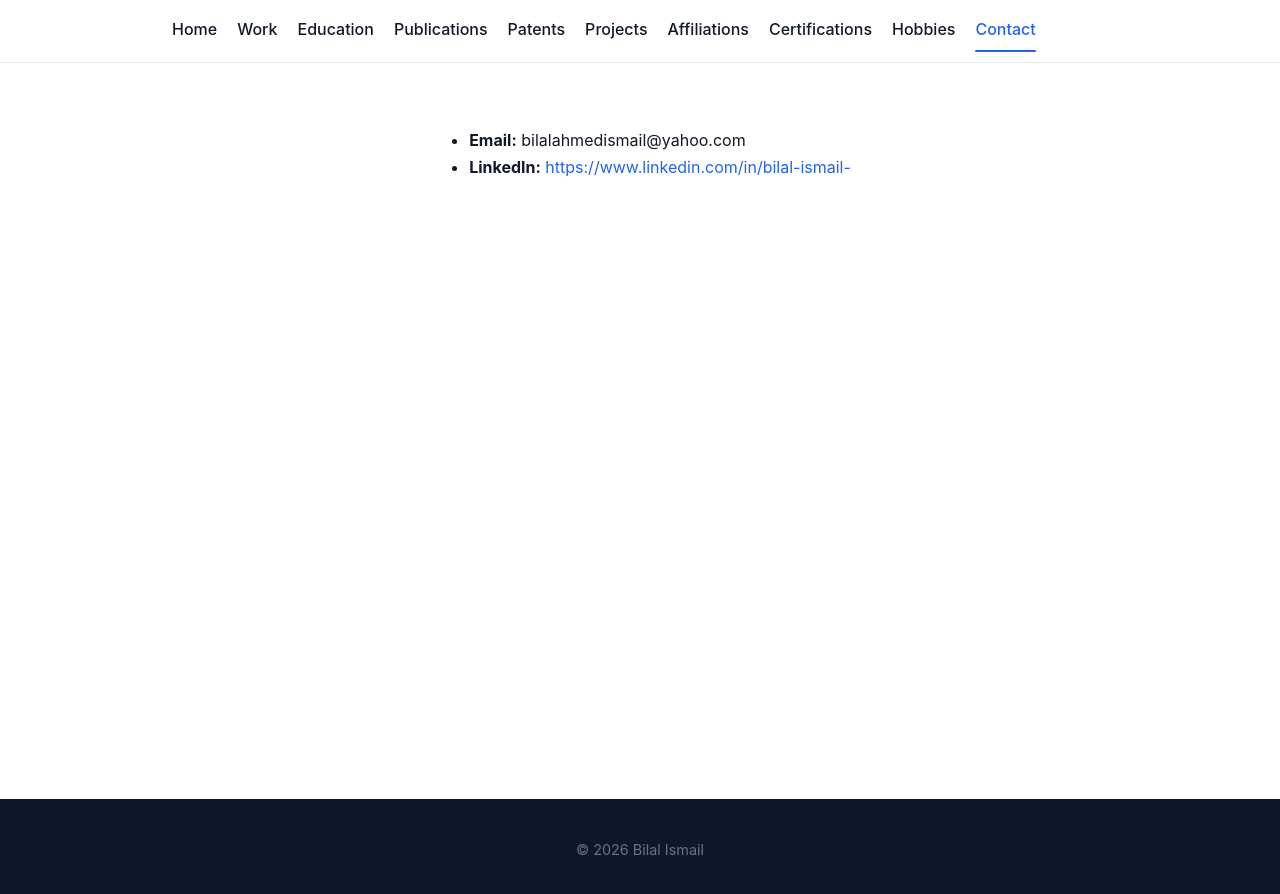
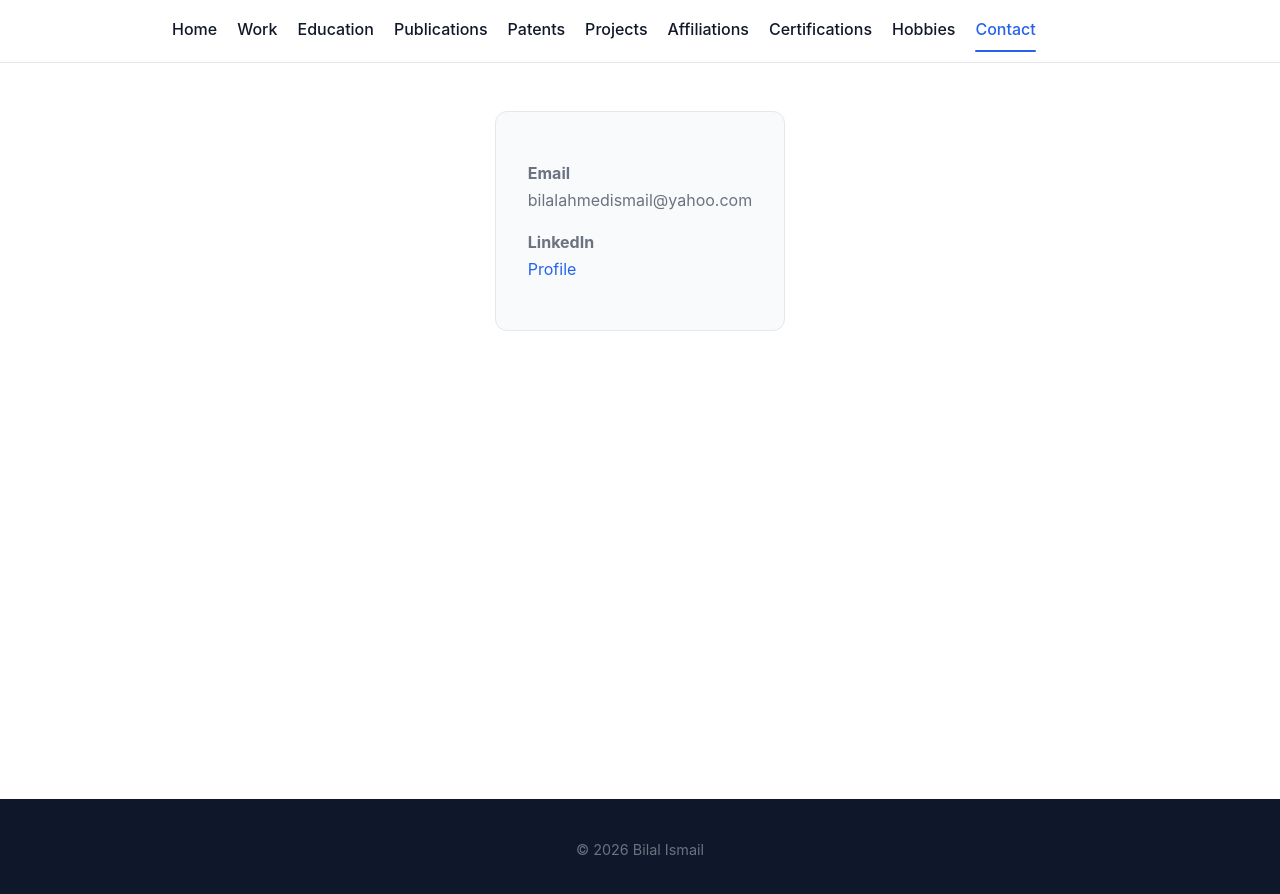
Before and after one commit to bilal-ismail/bilal-ismail.github.io, a Jekyll site: the page built from contact.md, in a window 1280 px wide. Shown: the top 894 px of the page. Built offline with Jekyll 4.4.1, drawn with Linux system fonts in a browser that asks for light colours.

Commit message:
Update contact.md

```diff
--- a/contact.md
+++ b/contact.md
@@ -1,7 +1,11 @@
 ---
 layout: page
-title: "Contact"
+title: Contact
 ---
 
-- **Email:** {{ site.email }}
-- **LinkedIn:** <https://www.linkedin.com/in/bilal-ismail->
+<div class="contact-card">
+  <p><strong>Email</strong><br>{{ site.email }}</p>
+  <p><strong>LinkedIn</strong><br>
+    <a href="https://www.linkedin.com/in/bilal-ismail-">Profile</a>
+  </p>
+</div>
```
